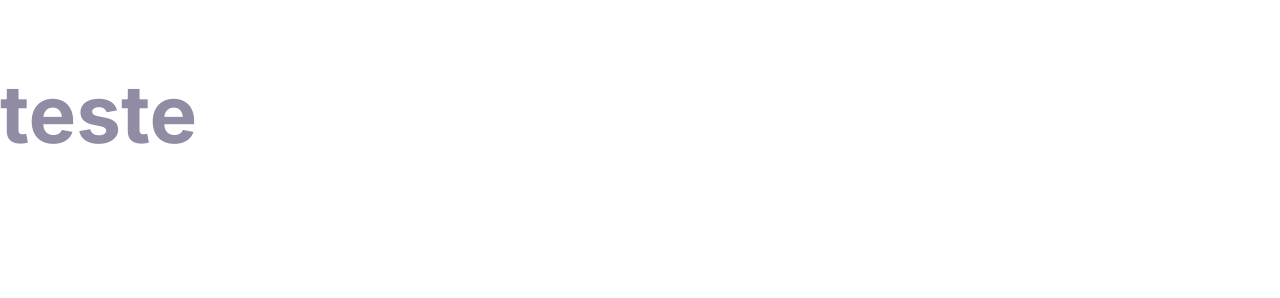
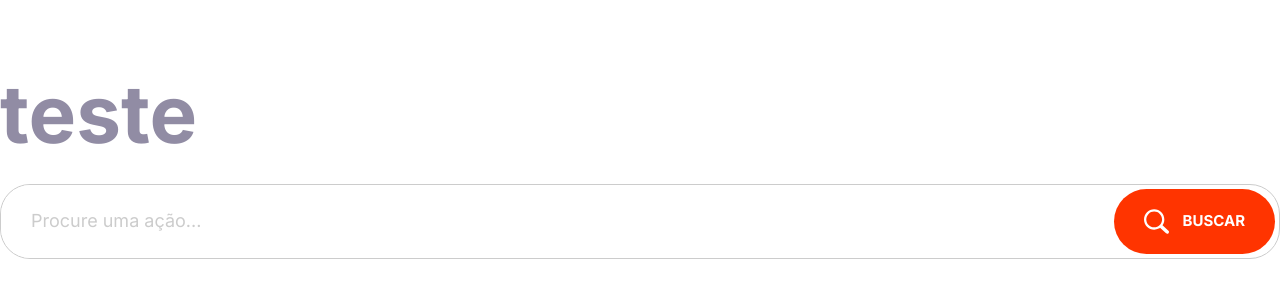
Before and after one commit to FrankMarcelino/projeto-recomenda--o-de-investimento, a plain HTML site: page index.html in a window 1280 px wide. Drawn offline with Linux system fonts and the light colour scheme.

Commit message:
terminando os inputs

```diff
--- a/css/style.css
+++ b/css/style.css
@@ -14,6 +14,8 @@
 @import './utilitarios-css/icons.css';
 /* botoões */
 @import './utilitarios-css/botoes.css';
+/* inputs */
+@import './utilitarios-css/inpust.css';
 
 
 
--- a/css/utilitarios-css/botoes.css
+++ b/css/utilitarios-css/botoes.css
@@ -11,6 +11,13 @@
     white-space: nowrap;
     margin: 1rem 0;
     text-align: center;
+}
+
+.btn .icon {
+    width: 25px;
+    height: 25px;
+    margin-right: 1rem;
+    vertical-align: middle;
 }
 
 .btn--block {
--- a/css/utilitarios-css/cores.css
+++ b/css/utilitarios-css/cores.css
@@ -7,4 +7,5 @@
     --cor-headings: #1b0760;
     --cor-body: #918ca4;
     --cor-branco: #fff;
+    --cor-borda: #ccc;
 }
--- /dev/null
+++ b/css/utilitarios-css/inpust.css
@@ -0,0 +1,29 @@
+/* inputs */
+
+.input {
+    padding: 1.5rem 3rem;
+    border: 1px solid  var(--cor-borda);
+    border-radius: 30px;
+    outline: 0;
+    color: var(--cor-headings);
+}
+
+.input::placeholder {
+    color: var(--cor-borda);
+}
+
+.input-group {
+    border: 1px solid var(--cor-borda);
+    border-radius: 30px;
+    display: flex;
+
+}
+
+.input-group .input {
+    border: 0;
+    flex-grow: 1;
+}
+
+.input-group .btn {
+    margin: 4px;
+}
--- a/index.html
+++ b/index.html
@@ -14,7 +14,16 @@
 <body>
 
     <h1>teste</h1>
+    <div class="input-group">
+        <input type="text" class="input" placeholder="Procure uma ação...">
+        <button class="btn btn--accent">
+            <svg class="icon icon--white">
+                <use xlink:href="./imagens/icons/sprite.svg#search"></use>
+            </svg>
+            Buscar
+        </button>
 
+    </div>
 
 </body>
 
```
